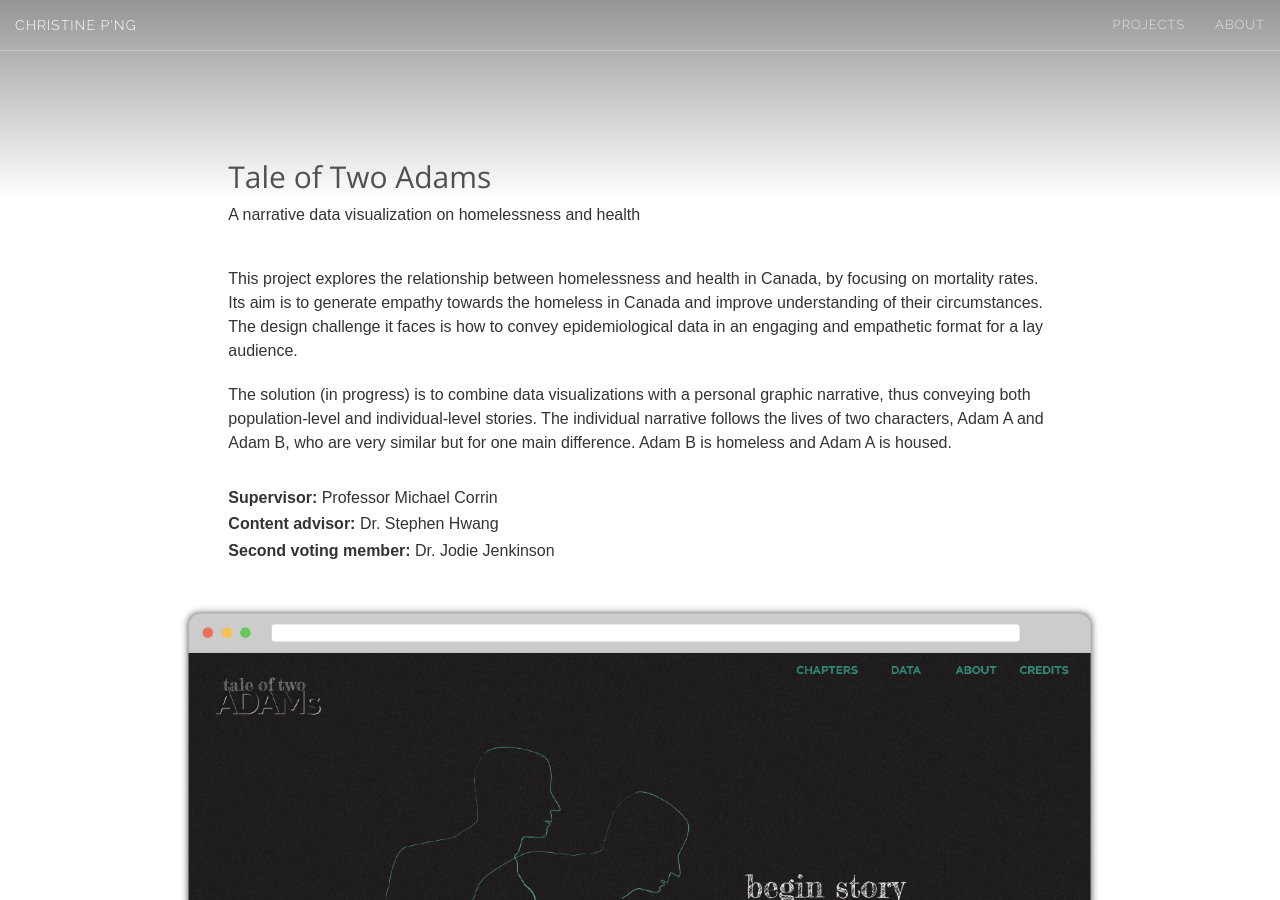
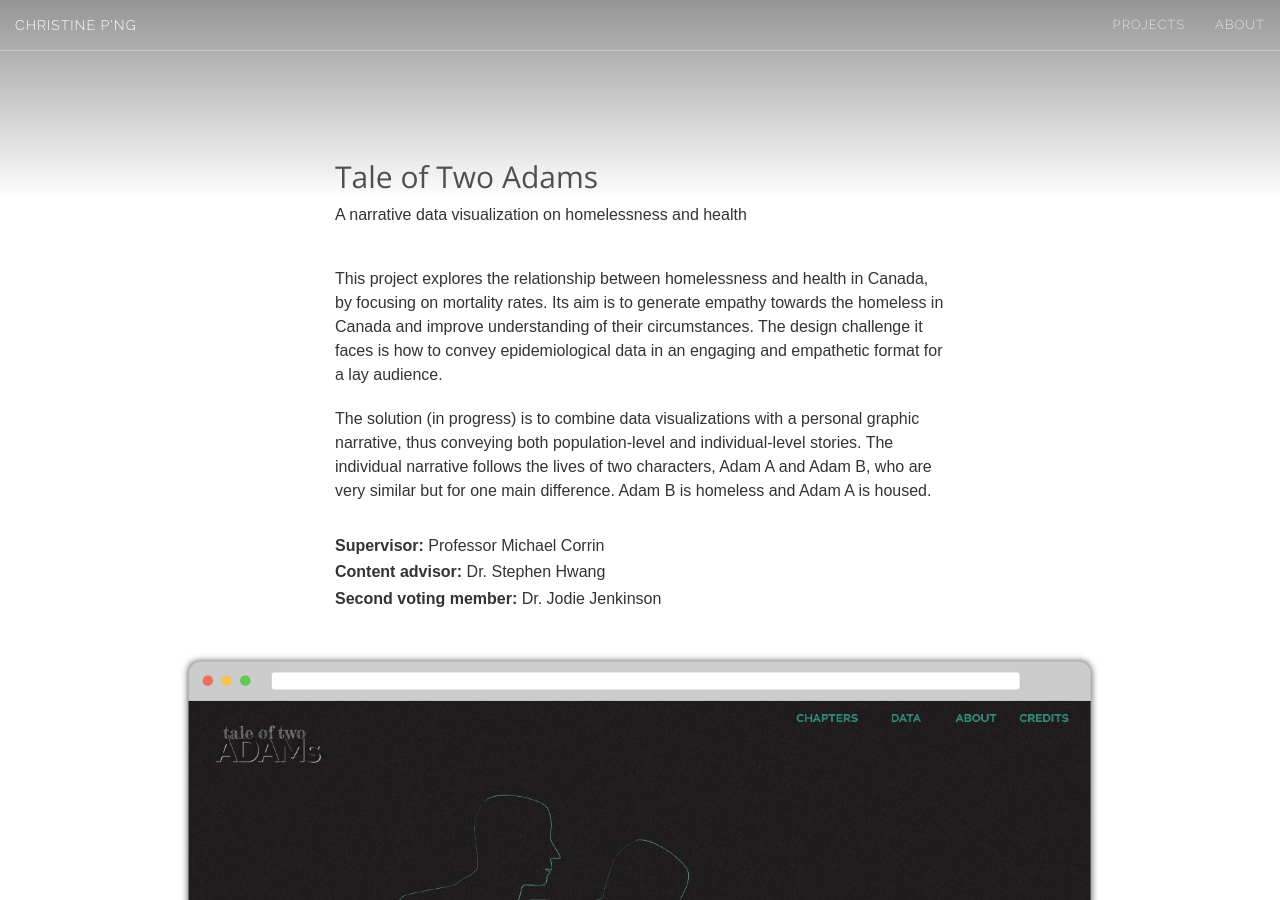
Before and after one commit to chspng/christinepng.ca, a Jekyll site: the page built from mrp/index.html, in a window 1280 px wide and 900 px high. Built offline with Jekyll 4.4.1, drawn with Linux system fonts in a browser that asks for light colours.

Commit message:
Narrowed length of text area for improved readability

```diff
--- a/_includes/mrp-header.html
+++ b/_includes/mrp-header.html
@@ -3,7 +3,7 @@
     <link href="https://fonts.googleapis.com/css?family=Raleway:700" rel="stylesheet">
     <div class="header-content" >
         <!-- <div class="header-content-inner text-left" > -->
-            <div class="row col-lg-8 col-lg-offset-2 col-xs-10 col-xs-offset-1 text-left">
+            <div class="row col-lg-6 col-lg-offset-3 col-xs-8 col-xs-offset-2 text-left">
                 <br>
                 <br>
                 <br>
@@ -11,12 +11,12 @@
                 <p>{{page.subtitle}}</p>
            </div>
 
-            <div class="row col-lg-8 col-lg-offset-2 col-xs-10 col-xs-offset-1 text-left">
+            <div class="row col-lg-6 col-lg-offset-3 col-xs-8 col-xs-offset-2 text-left">
                 <br>
                 <p class="text-dark">{{page.intro}}</p>
             </div>
 
-            <div class="row col-lg-8 col-lg-offset-2 col-xs-10 col-xs-offset-1 text-left">
+            <div class="row col-lg-6 col-lg-offset-3 col-xs-8 col-xs-offset-2 text-left">
                 <br>
                 <p class="small-lineheight"><span class="portfolio-info-header">Supervisor:</span> {{page.supervisor}}</p>
                 <p class="small-lineheight"><span class="portfolio-info-header">Content advisor:</span> {{page.content_advisor}}</p>
--- a/_includes/work-header.html
+++ b/_includes/work-header.html
@@ -5,12 +5,12 @@
         <br>
         <br>
         <br>
-            <div class="row col-lg-8 col-lg-offset-2 col-xs-10 col-xs-offset-1 text-left">
+            <div class="row col-lg-6 col-lg-offset-3 col-xs-8 col-xs-offset-2 text-left">
                 <h2 class="section-heading text-left" style="color:#4F5052">{{page.title}}</h2>
                 <p class="text-dark text-left" style="color:#4F5052">{{page.description}}</p>
             </div>
 
-            <div class="row col-lg-8 col-lg-offset-2 col-xs-10 col-xs-offset-1 text-left">
+            <div class="row col-lg-6 col-lg-offset-3 col-xs-8 col-xs-offset-2 text-left">
                     <br>
                     <p class="small-lineheight"><span class="portfolio-info-header">Tools:</span> {{page.tools}}</p>
                     <p class="small-lineheight"><span class="portfolio-info-header">Audience:</span> {{page.audience}}</p>
```
